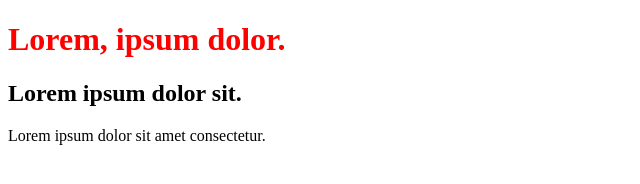
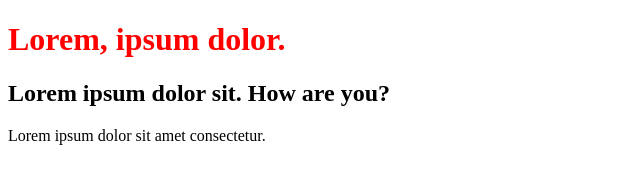
Before and after one commit to regina14-create/nauka-gita-2, a plain HTML site: page index.html in a window 1280 px wide. Shown: the whole page, without its empty margins (0-640 px from the left). Drawn offline with Linux system fonts and the light colour scheme.

Commit message:
Update index.html

```diff
--- a/index.html
+++ b/index.html
@@ -8,7 +8,7 @@
 </head>
 <body>
     <h1>Lorem, ipsum dolor.</h1>
-    <h2>Lorem ipsum dolor sit.</h2>
+    <h2>Lorem ipsum dolor sit. How are you?</h2>
     <p>Lorem ipsum dolor sit amet consectetur.</p>
 </body>
 </html>
```
